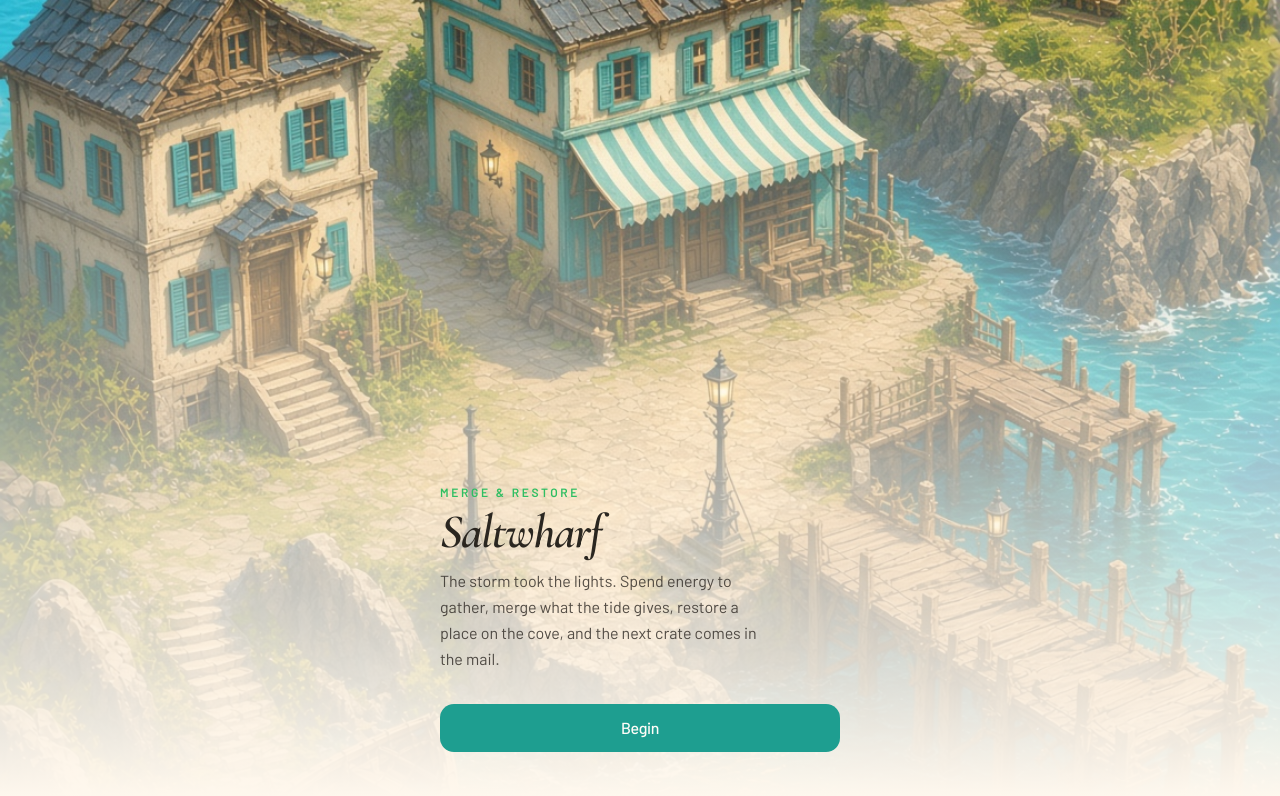
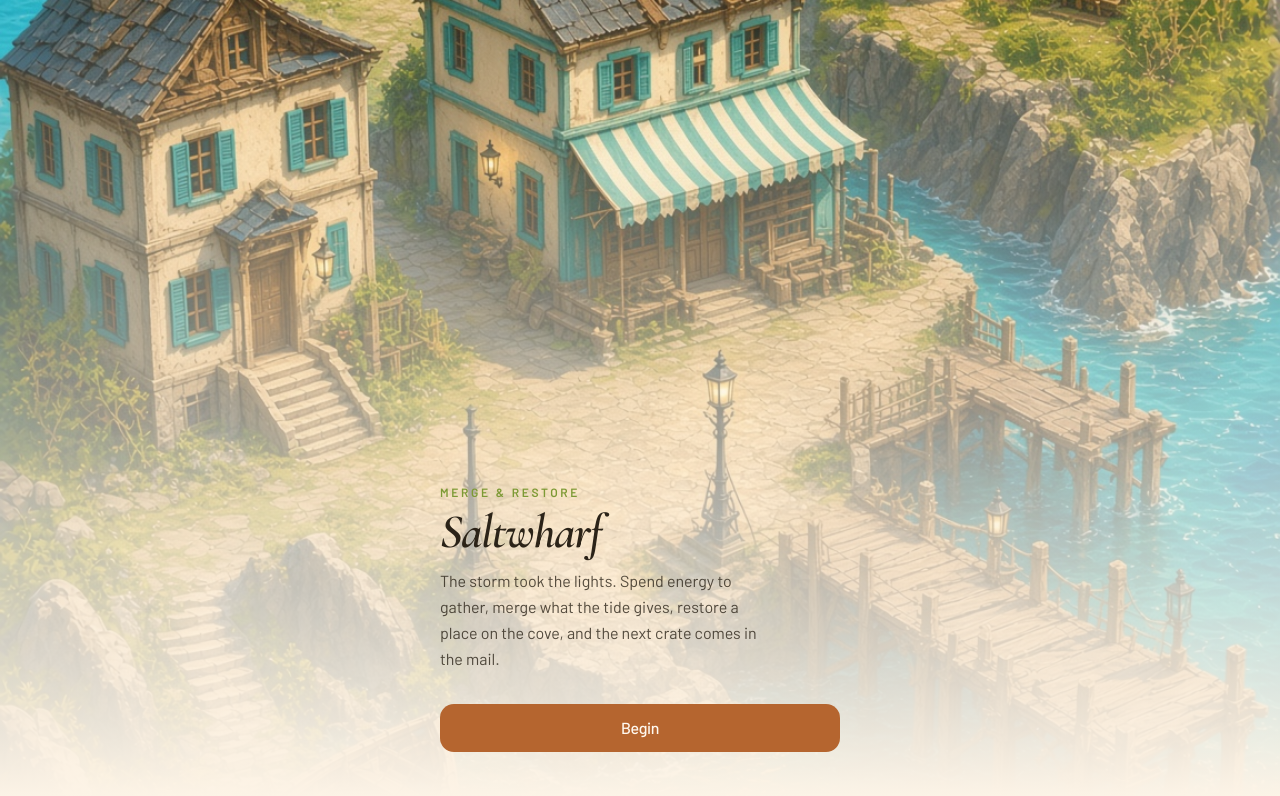
Before and after one commit to BigBawl/Salt-Wharf, a React (Vite) app: page / in a window 1280 px wide. Shown: the top 796 px of the page. Built offline with nearby package versions, Linux system fonts and the light colour scheme.

Commit message:
Phase 4a: season resolver and four palettes
Clock-derived Canadian calendar. SAVE_VERSION stays 9, CACHE stays v8.
Costume is written in useLayoutEffect so the first frame is already autumn.

```diff
--- a/src/components/game/Saltwharf.tsx
+++ b/src/components/game/Saltwharf.tsx
@@ -56,6 +56,8 @@ import {
   ENERGY_MAX,
   canFillOrder,
   canPayStep,
+  holidayFor,
+  seasonFor,
   conditionLine,
   conditionMet,
   starSubstitutes,
@@ -93,6 +95,25 @@ export function Saltwharf() {
   const started = useGame((s) => s.started);
   const hydrated = useGame((s) => s.hydrated);
   const hydrate = useGame((s) => s.hydrate);
+  // dailyDay already rolls over in tick(), so it is the cheapest daily heartbeat
+  // in the store -- the costume re-evaluates when the date does, without a timer.
+  const dailyDay = useGame((s) => s.dailyDay);
+
+  // On documentElement, not on a game div: `body { background: var(--color-bg-deep) }`
+  // reads tokens from the root, and StartScreen is a separate tree that returns
+  // before GameScreen ever mounts. Anything lower leaves the boot screen in
+  // last season's colours.
+  //
+  // useLayoutEffect, not useEffect: an effect runs after paint, so the first frame
+  // would render in the base cream palette and then snap to the season. The
+  // costume has to be on the root before anything is painted.
+  useLayoutEffect(() => {
+    const root = document.documentElement;
+    root.dataset.season = seasonFor();
+    const holiday = holidayFor();
+    if (holiday) root.dataset.holiday = holiday;
+    else delete root.dataset.holiday;
+  }, [dailyDay]);
 
   useLayoutEffect(() => {
     hydrate();
--- a/src/lib/game/loop.ts
+++ b/src/lib/game/loop.ts
@@ -1045,6 +1045,94 @@ export function dayKey(now = Date.now()): string {
   return `${y}-${m}-${day}`;
 }
 
+/**
+ * Seasons and holidays. Both are pure functions of the clock, on the same
+ * injectable-now shape as dayKey, so a December costume is provable in September.
+ * Nothing here is stored: a player who opens the app on the 25th gets Christmas
+ * with no saved flag and no migration.
+ *
+ * v1 is the Canadian calendar in device-local time. Thanksgiving is the second
+ * Monday of October, not the American date, and a player in the southern
+ * hemisphere gets snow in July. Both are deliberate and both can move later.
+ */
+export type Season = "spring" | "summer" | "autumn" | "winter";
+export const SEASONS: readonly Season[] = ["spring", "summer", "autumn", "winter"];
+
+export type HolidayId =
+  | "newyear"
+  | "valentines"
+  | "easter"
+  | "canadaday"
+  | "thanksgiving"
+  | "halloween"
+  | "christmas";
+
+export function seasonFor(now = Date.now()): Season {
+  const m = new Date(now).getMonth();
+  if (m <= 1 || m === 11) return "winter";
+  if (m <= 4) return "spring";
+  if (m <= 7) return "summer";
+  return "autumn";
+}
+
+/** Anonymous Gregorian computus. Local Date of Easter Sunday. */
+export function easterSunday(year: number): Date {
+  const a = year % 19;
+  const b = Math.floor(year / 100);
+  const c = year % 100;
+  const d = Math.floor(b / 4);
+  const e = b % 4;
+  const f = Math.floor((b + 8) / 25);
+  const g = Math.floor((b - f + 1) / 3);
+  const h = (19 * a + b - d - g + 15) % 30;
+  const i = Math.floor(c / 4);
+  const k = c % 4;
+  const l = (32 + 2 * e + 2 * i - h - k) % 7;
+  const m = Math.floor((a + 11 * h + 22 * l) / 451);
+  const month = Math.floor((h + l - 7 * m + 114) / 31);
+  const day = ((h + l - 7 * m + 114) % 31) + 1;
+  return new Date(year, month - 1, day);
+}
+
+/** e.g. nthWeekday(2026, 9, 1, 2) is the 2nd Monday of October 2026. */
+export function nthWeekday(year: number, monthIndex: number, weekday: number, nth: number): Date {
+  const first = new Date(year, monthIndex, 1);
+  const shift = (weekday - first.getDay() + 7) % 7;
+  return new Date(year, monthIndex, 1 + shift + (nth - 1) * 7);
+}
+
+const DAY_MS = 86_400_000;
+
+function startOfDay(d: Date): number {
+  return new Date(d.getFullYear(), d.getMonth(), d.getDate()).getTime();
+}
+
+/**
+ * Windows are whole local days, inclusive, so a costume never blinks out at noon.
+ * Order matters: the first match wins, and Christmas is checked before New Year
+ * so Dec 25 does not fall through to the Dec 31 rule.
+ */
+export function holidayFor(now = Date.now()): HolidayId | null {
+  const d = new Date(now);
+  const y = d.getFullYear();
+  const today = startOfDay(d);
+  const within = (date: Date, daysBefore = 0, daysAfter = 0) =>
+    today >= startOfDay(date) - daysBefore * DAY_MS &&
+    today <= startOfDay(date) + daysAfter * DAY_MS;
+
+  if (within(new Date(y, 11, 25), 7, 1)) return "christmas";
+  if (within(new Date(y, 11, 31), 0, 0)) return "newyear";
+  if (within(new Date(y, 0, 1), 0, 1)) return "newyear";
+  if (within(new Date(y, 9, 31), 6, 0)) return "halloween";
+  // Saturday through the Monday itself -- the Canadian long weekend.
+  if (within(nthWeekday(y, 9, 1, 2), 2, 0)) return "thanksgiving";
+  // Good Friday through Easter Monday.
+  if (within(easterSunday(y), 2, 1)) return "easter";
+  if (within(new Date(y, 1, 14), 1, 0)) return "valentines";
+  if (within(new Date(y, 6, 1), 0, 0)) return "canadaday";
+  return null;
+}
+
 export function emptyDaily(): DailyProgress {
   return { orders: 0, merges: 0, nodes: 0, claimed: false };
 }
--- a/src/styles.css
+++ b/src/styles.css
@@ -32,6 +32,120 @@
 
   --shadow-panel: 0 14px 32px color-mix(in oklab, #2a6a80 16%, transparent);
 }
+
+/* ---------------------------------------------------------------------------
+   Seasons. The whole palette is 18 tokens defined in @theme above, and every
+   surface in the game derives from them, so redefining them here retints the
+   board, the cove, the chrome and the start screen together.
+
+   Attribute selectors, never class names: `.dock-summer`, `.dock-frost` and
+   `.dock-fest` are existing stage dock skins and a season called "summer" must
+   not collide with one. The stage skins keep working underneath -- season paints
+   the world, the skin still varies the board inside it.
+
+   These sit after @theme so source order wins; both selectors are one attribute
+   of specificity.
+   --------------------------------------------------------------------------- */
+
+[data-season="autumn"] {
+  --color-bg: #fdf4e7;
+  --color-bg-deep: #e3cfae;
+  --color-fog: #7d6b55;
+  --color-surface: #2b2318;
+  --color-surface-2: #efdfc3;
+  --color-ink: #2b2318;
+  --color-muted: #6d5c46;
+  --color-primary: #b5652f;
+  --color-primary-fg: #fff9f0;
+  --color-sand: #e7c187;
+  --color-wood: #cf9a5c;
+  --color-wood-deep: #a56f39;
+  --color-cell: #f7e7ca;
+  --color-cell-ink: #3a2d1e;
+  --color-energy: #7d9a35;
+  --color-pearl: #d09312;
+  --color-danger: #b53a32;
+  --color-ring: color-mix(in oklab, #b5652f 28%, transparent);
+}
+
+[data-season="winter"] {
+  --color-bg: #f5f9fc;
+  --color-bg-deep: #c9d9e6;
+  --color-fog: #79838d;
+  --color-surface: #1f2429;
+  --color-surface-2: #e3ebf2;
+  --color-ink: #1f2429;
+  --color-muted: #647079;
+  --color-primary: #3d80a6;
+  --color-primary-fg: #fbfdff;
+  --color-sand: #dde7ef;
+  --color-wood: #b7c3ce;
+  --color-wood-deep: #8f9daa;
+  --color-cell: #eef4f9;
+  --color-cell-ink: #2b333a;
+  --color-energy: #3fa38f;
+  --color-pearl: #9fb4c4;
+  --color-danger: #b24450;
+  --color-ring: color-mix(in oklab, #3d80a6 28%, transparent);
+}
+
+[data-season="spring"] {
+  --color-bg: #f8fcf3;
+  --color-bg-deep: #d5e9d6;
+  --color-fog: #6f7a68;
+  --color-surface: #232a22;
+  --color-surface-2: #e8f0e0;
+  --color-ink: #232a22;
+  --color-muted: #5e6a58;
+  --color-primary: #2f9c69;
+  --color-primary-fg: #fbfff8;
+  --color-sand: #e7e9c4;
+  --color-wood: #c6bf8c;
+  --color-wood-deep: #9d9862;
+  --color-cell: #f2f7e6;
+  --color-cell-ink: #2f352a;
+  --color-energy: #4bb955;
+  --color-pearl: #c9a927;
+  --color-danger: #c04a4a;
+  --color-ring: color-mix(in oklab, #2f9c69 28%, transparent);
+}
+
+[data-season="summer"] {
+  --color-bg: #fffbf0;
+  --color-bg-deep: #bde3f2;
+  --color-fog: #7f7663;
+  --color-surface: #2a2620;
+  --color-surface-2: #f1e8d6;
+  --color-ink: #2a2620;
+  --color-muted: #6e675c;
+  --color-primary: #0f9b98;
+  --color-primary-fg: #fffdf7;
+  --color-sand: #f7e2a6;
+  --color-wood: #e4b878;
+  --color-wood-deep: #cd9752;
+  --color-cell: #fbf1da;
+  --color-cell-ink: #3a322c;
+  --color-energy: #29c065;
+  --color-pearl: #dda817;
+  --color-danger: #c23b4c;
+  --color-ring: color-mix(in oklab, #0f9b98 28%, transparent);
+}
+
+/* The harbour photograph is one fixed daylight JPEG for all 120 stages. A filter
+   per season is the only thing that moves it, and it costs no artwork. */
+[data-season="autumn"] .town-layer {
+  filter: saturate(1.05) hue-rotate(-12deg) brightness(0.97);
+}
+[data-season="winter"] .town-layer {
+  filter: saturate(0.72) hue-rotate(14deg) brightness(1.06) contrast(0.96);
+}
+[data-season="spring"] .town-layer {
+  filter: saturate(1.08) hue-rotate(8deg) brightness(1.03);
+}
+[data-season="summer"] .town-layer {
+  filter: saturate(1.12) brightness(1.05);
+}
+
 
 @layer base {
   html {
```
Also changed, not shown: 1 other file (tests, documents, lock files or other folders).
